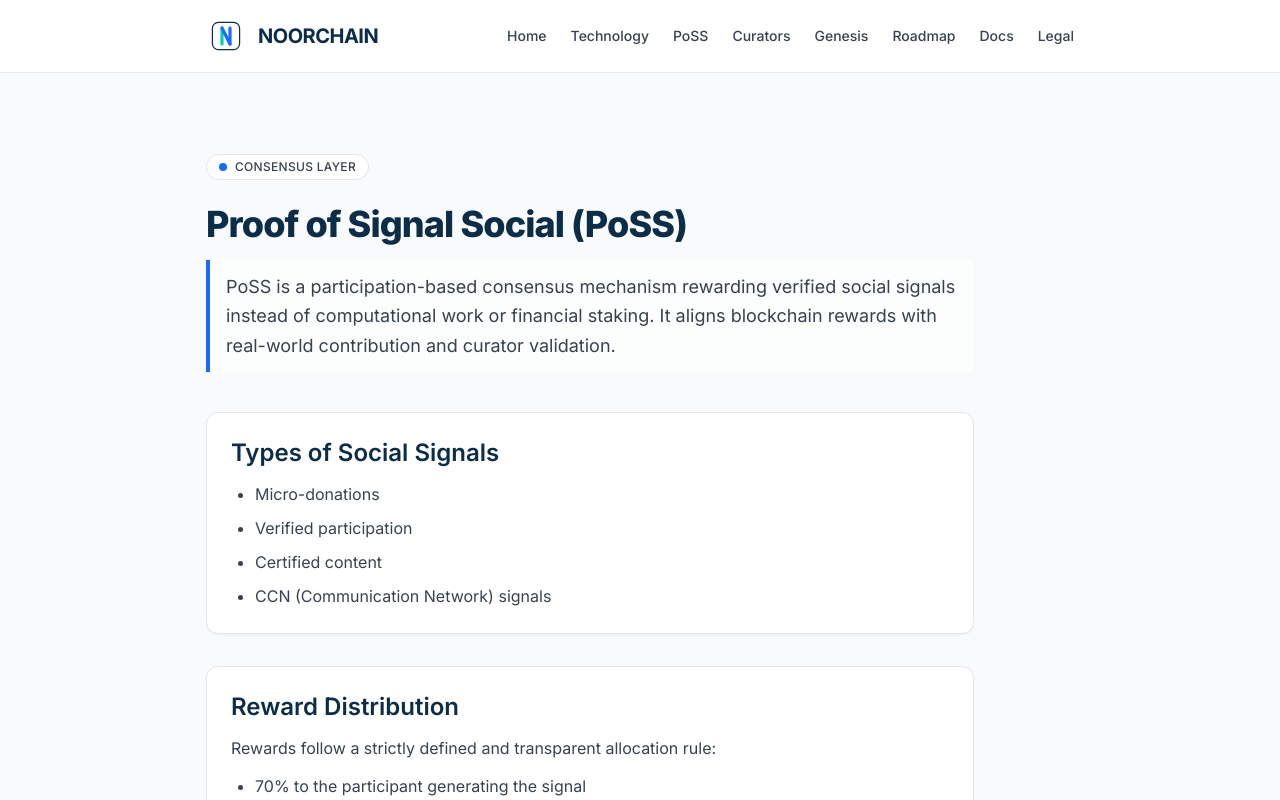
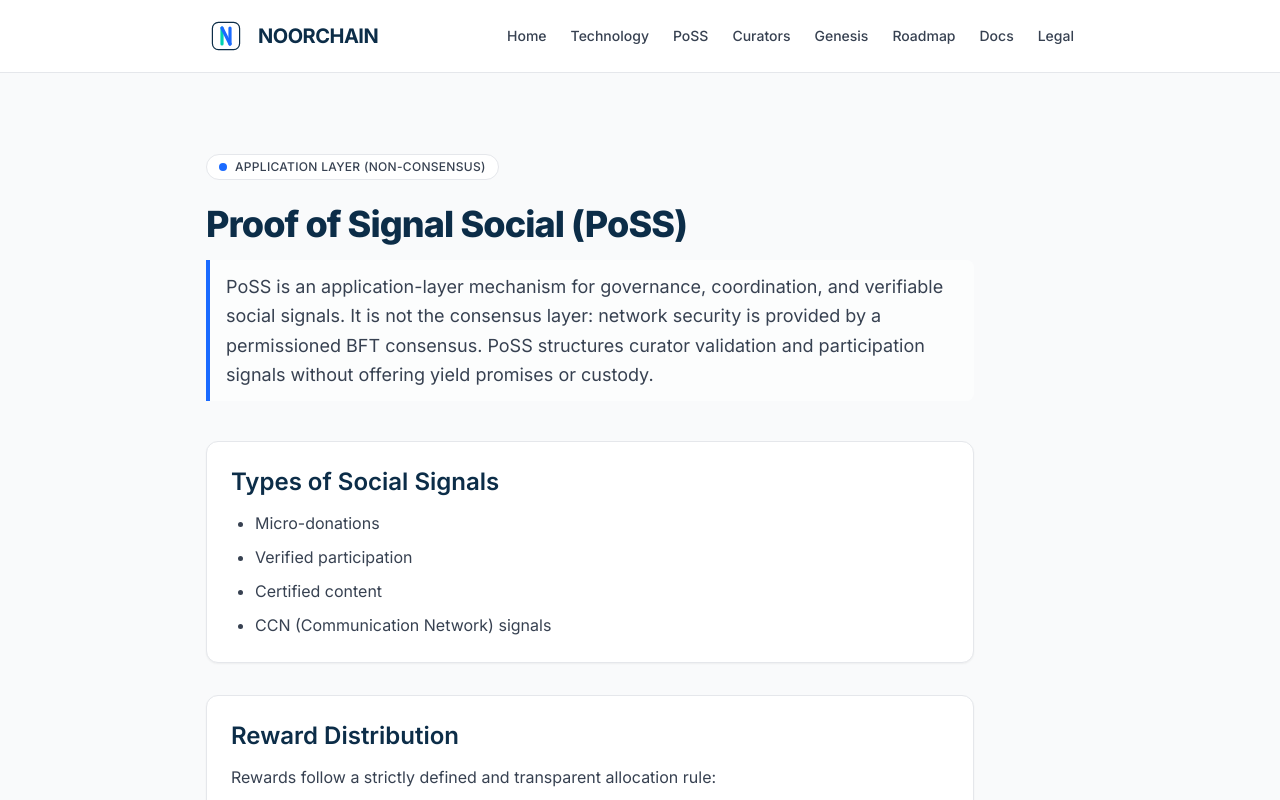
Before and after one commit to noorfinances-eng/noorchain-core, a Next.js app in the folder site/: page /poss in a window 1280 px wide. Shown: the top 800 px of the page. Built offline with nearby package versions, Linux system fonts and the light colour scheme.

Commit message:
Revise PoSS description and label
Updated the description of PoSS to clarify its role as an application-layer mechanism and its distinction from the consensus layer.

```diff
--- a/site/app/poss/page.tsx
+++ b/site/app/poss/page.tsx
@@ -8,7 +8,7 @@ export default function PoSSPage() {
           <div className="inline-flex items-center gap-2 rounded-full bg-white border border-gray-soft px-3 py-1 mb-6">
             <span className="h-2 w-2 rounded-full bg-primary" />
             <span className="text-xs font-medium uppercase tracking-wide text-gray-700">
-              Consensus Layer
+              Application Layer (Non-Consensus)
             </span>
           </div>
 
@@ -19,10 +19,11 @@ export default function PoSSPage() {
 
           {/* INTRO */}
           <p className="text-lg text-gray-700 leading-relaxed mb-10 border-l-4 border-primary pl-4 bg-white/60 py-3 rounded-r-lg">
-            PoSS is a participation-based consensus mechanism rewarding verified
-            social signals instead of computational work or financial staking.
-            It aligns blockchain rewards with real-world contribution and
-            curator validation.
+            PoSS is an application-layer mechanism for governance, coordination,
+            and verifiable social signals. It is not the consensus layer: network
+            security is provided by a permissioned BFT consensus. PoSS structures
+            curator validation and participation signals without offering yield
+            promises or custody.
           </p>
 
           {/* TYPES OF SIGNALS */}
```
